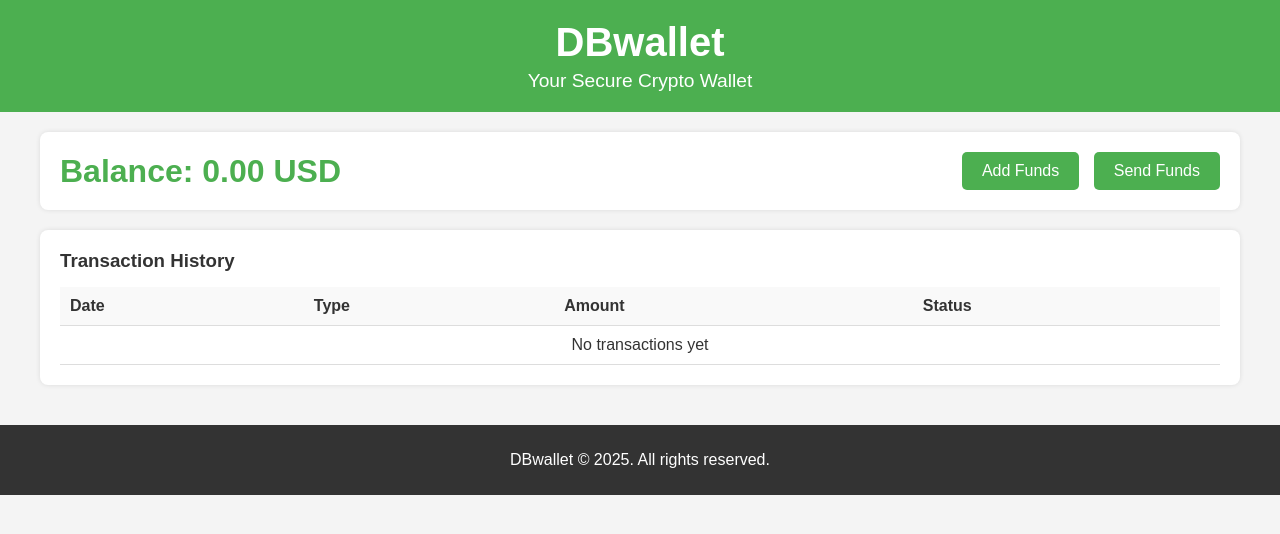
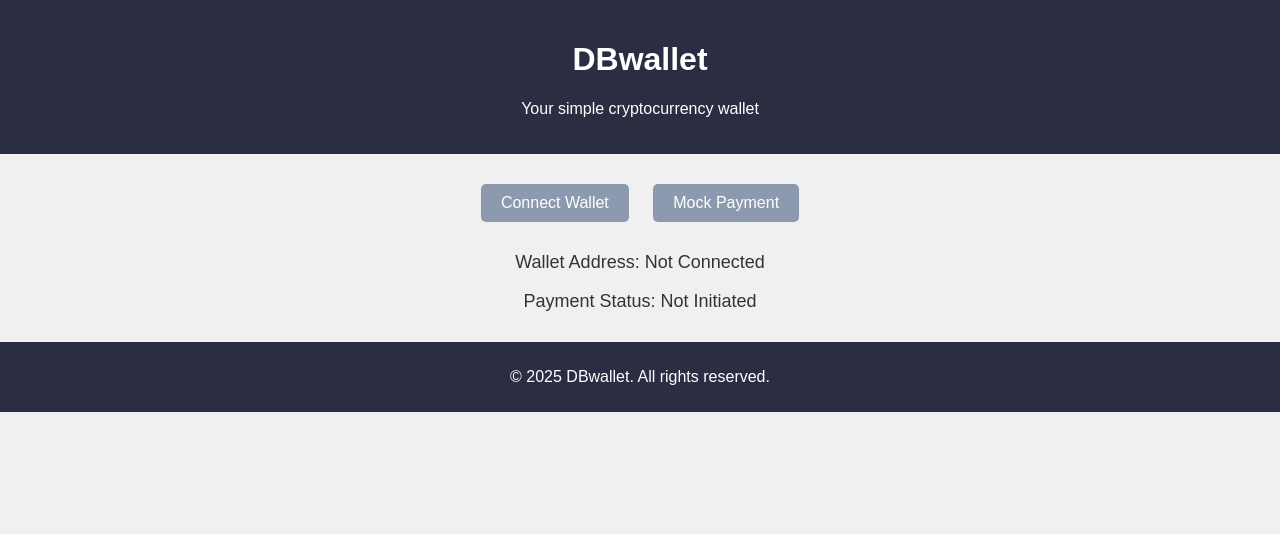
Before and after one commit to Ceodevcop/DExAwallet, a plain HTML site: page index.html in a window 1280 px wide. Drawn offline with Linux system fonts and the light colour scheme.

Commit message:
Update index.html

```diff
--- a/index.html
+++ b/index.html
@@ -4,211 +4,95 @@
   <meta charset="UTF-8">
   <meta name="viewport" content="width=device-width, initial-scale=1.0">
   <title>DBwallet</title>
+  <script src="https://cdn.jsdelivr.net/npm/web3/dist/web3.min.js"></script>
   <style>
-    /* General Styles */
     body {
       font-family: Arial, sans-serif;
       margin: 0;
       padding: 0;
-      background: #f4f4f4;
+      text-align: center;
+      background: #f0f0f0;
+    }
+    header {
+      background: #2b2d42;
+      color: white;
+      padding: 20px;
+    }
+    main {
+      margin: 20px;
+    }
+    button {
+      padding: 10px 20px;
+      font-size: 16px;
+      margin: 10px;
+      border: none;
+      background: #8d99ae;
+      color: white;
+      cursor: pointer;
+      border-radius: 5px;
+    }
+    button:hover {
+      background: #ef233c;
+    }
+    .wallet-info {
+      margin-top: 20px;
+      font-size: 18px;
       color: #333;
     }
-
-    header {
-      background-color: #4caf50;
+    footer {
+      margin-top: 30px;
+      padding: 10px;
+      background: #2b2d42;
       color: white;
-      text-align: center;
-      padding: 20px;
-    }
-
-    header h1 {
-      margin: 0;
-      font-size: 2.5rem;
-    }
-
-    header p {
-      margin: 5px 0 0;
-      font-size: 1.2rem;
-    }
-
-    /* Main Section */
-    .container {
-      padding: 20px;
-      max-width: 1200px;
-      margin: 0 auto;
-    }
-
-    .wallet-dashboard {
-      display: flex;
-      justify-content: space-between;
-      align-items: center;
-      background: #fff;
-      padding: 20px;
-      border-radius: 8px;
-      box-shadow: 0 0 5px rgba(0, 0, 0, 0.1);
-      margin-bottom: 20px;
-    }
-
-    .wallet-dashboard h2 {
-      margin: 0;
-      color: #4caf50;
-      font-size: 2rem;
-    }
-
-    .wallet-actions button {
-      background-color: #4caf50;
-      color: white;
-      border: none;
-      padding: 10px 20px;
-      margin-left: 10px;
-      cursor: pointer;
-      font-size: 1rem;
-      border-radius: 5px;
-    }
-
-    .wallet-actions button:hover {
-      background-color: #45a049;
-    }
-
-    .transactions {
-      background: white;
-      padding: 20px;
-      border-radius: 8px;
-      box-shadow: 0 0 5px rgba(0, 0, 0, 0.1);
-    }
-
-    .transactions h3 {
-      margin: 0 0 15px;
-    }
-
-    .transactions table {
-      width: 100%;
-      border-collapse: collapse;
-    }
-
-    .transactions th, .transactions td {
-      text-align: left;
-      padding: 10px;
-      border-bottom: 1px solid #ddd;
-    }
-
-    .transactions th {
-      background: #f9f9f9;
-    }
-
-    footer {
-      text-align: center;
-      padding: 10px;
-      background: #333;
-      color: white;
-      margin-top: 20px;
     }
   </style>
 </head>
 <body>
   <header>
     <h1>DBwallet</h1>
-    <p>Your Secure Crypto Wallet</p>
+    <p>Your simple cryptocurrency wallet</p>
   </header>
 
-  <div class="container">
-    <!-- Wallet Dashboard -->
-    <div class="wallet-dashboard">
-      <h2>Balance: <span id="balance">0.00</span> USD</h2>
-      <div class="wallet-actions">
-        <button onclick="addFunds()">Add Funds</button>
-        <button onclick="sendFunds()">Send Funds</button>
-      </div>
+  <main>
+    <button onclick="connectWallet()">Connect Wallet</button>
+    <button onclick="makePayment()">Mock Payment</button>
+
+    <div class="wallet-info">
+      <p id="wallet-address">Wallet Address: Not Connected</p>
+      <p id="payment-status">Payment Status: Not Initiated</p>
     </div>
-
-    <!-- Transactions -->
-    <div class="transactions">
-      <h3>Transaction History</h3>
-      <table>
-        <thead>
-          <tr>
-            <th>Date</th>
-            <th>Type</th>
-            <th>Amount</th>
-            <th>Status</th>
-          </tr>
-        </thead>
-        <tbody id="transaction-table">
-          <tr>
-            <td colspan="4" style="text-align: center;">No transactions yet</td>
-          </tr>
-        </tbody>
-      </table>
-    </div>
-  </div>
+  </main>
 
   <footer>
-    <p>DBwallet &copy; 2025. All rights reserved.</p>
+    <p>&copy; 2025 DBwallet. All rights reserved.</p>
   </footer>
 
   <script>
-    let balance = 0;
+    let web3;
 
-    // Add Funds Simulation
-    function addFunds() {
-      const amount = prompt("Enter amount to add (USD):");
-      if (amount && parseFloat(amount) > 0) {
-        balance += parseFloat(amount);
-        document.getElementById("balance").innerText = balance.toFixed(2);
-
-        addTransaction("Credit", parseFloat(amount), "Completed");
-        alert(`Successfully added $${amount}`);
+    // Function to connect MetaMask
+    async function connectWallet() {
+      if (window.ethereum) {
+        web3 = new Web3(window.ethereum);
+        try {
+          const accounts = await ethereum.request({ method: 'eth_requestAccounts' });
+          document.getElementById('wallet-address').innerText = `Wallet Address: ${accounts[0]}`;
+        } catch (err) {
+          alert('Connection rejected or MetaMask not detected.');
+        }
       } else {
-        alert("Invalid amount.");
+        alert('MetaMask is not installed! Please install MetaMask to use this wallet.');
       }
     }
 
-    // Send Funds Simulation
-    function sendFunds() {
-      const amount = prompt("Enter amount to send (USD):");
-      if (amount && parseFloat(amount) > 0) {
-        if (balance >= parseFloat(amount)) {
-          balance -= parseFloat(amount);
-          document.getElementById("balance").innerText = balance.toFixed(2);
-
-          addTransaction("Debit", parseFloat(amount), "Completed");
-          alert(`Successfully sent $${amount}`);
-        } else {
-          alert("Insufficient balance.");
-        }
-      } else {
-        alert("Invalid amount.");
-      }
-    }
-
-    // Add Transaction to History
-    function addTransaction(type, amount, status) {
-      const table = document.getElementById("transaction-table");
-      const row = document.createElement("tr");
-
-      const dateCell = document.createElement("td");
-      dateCell.innerText = new Date().toLocaleString();
-
-      const typeCell = document.createElement("td");
-      typeCell.innerText = type;
-
-      const amountCell = document.createElement("td");
-      amountCell.innerText = `$${amount.toFixed(2)}`;
-
-      const statusCell = document.createElement("td");
-      statusCell.innerText = status;
-
-      row.appendChild(dateCell);
-      row.appendChild(typeCell);
-      row.appendChild(amountCell);
-      row.appendChild(statusCell);
-
-      // Remove "No transactions yet" if present
-      if (table.querySelector("tr td[colspan='4']")) {
-        table.innerHTML = "";
-      }
-
-      table.appendChild(row);
+    // Mock Payment Function
+    function makePayment() {
+      // This is just a placeholder function to simulate a payment
+      const paymentStatus = document.getElementById('payment-status');
+      paymentStatus.innerText = 'Payment Status: Payment initiated...';
+      setTimeout(() => {
+        paymentStatus.innerText = 'Payment Status: Payment successful!';
+      }, 2000); // Simulate payment delay
     }
   </script>
 </body>
```
